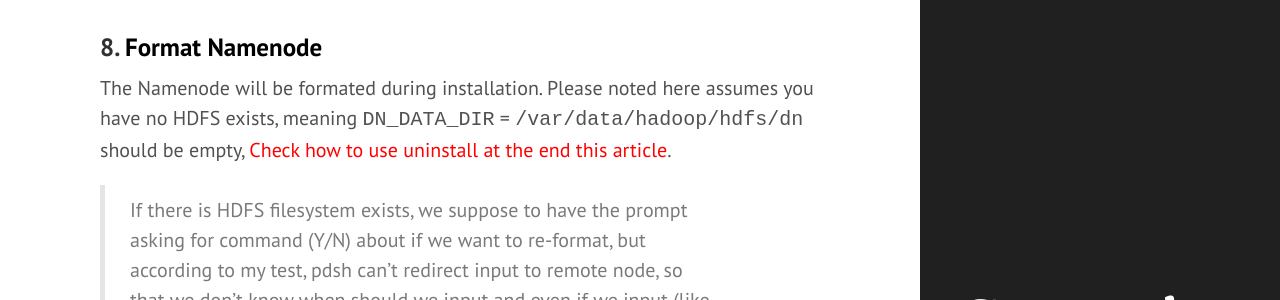
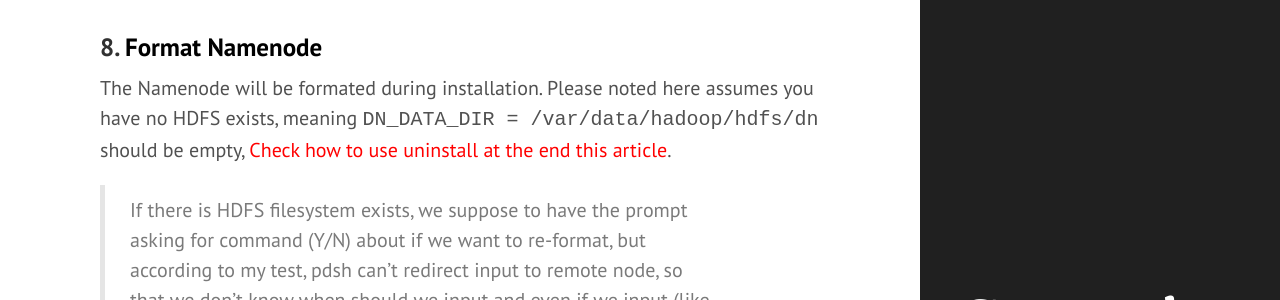
Before and after one commit to legatoo/legatoo.github.io, a Jekyll site: the page built from _posts/2014-11-12-Install-Yarn-on-Ubuntu-Cluster-via-Scripts.md, in a window 1280 px wide and 900 px high, scrolled down 6294 px. Shown: the part 155-455 px from the top of the window. Built offline with Jekyll 4.4.1, drawn with Linux system fonts in a browser that asks for light colours; Markdown is read by kramdown in place of the engine named in the settings.

```diff
--- a/_posts/2014-11-12-Install-Yarn-on-Ubuntu-Cluster-via-Scripts.md
+++ b/_posts/2014-11-12-Install-Yarn-on-Ubuntu-Cluster-via-Scripts.md
@@ -190,7 +190,7 @@
 
 ###8. <a name="format_namenode"><font color="black">Format Namenode</font></a>
 
-The Namenode will be formated during installation. Please noted here assumes you have no HDFS exists, meaning `DN_DATA_DIR` = `/var/data/hadoop/hdfs/dn` should be empty, <a href="#uninstall"><font color="red">Check how to use uninstall at the end this article</font></a>.
+The Namenode will be formated during installation. Please noted here assumes you have no HDFS exists, meaning `DN_DATA_DIR = /var/data/hadoop/hdfs/dn` should be empty, <a href="#uninstall"><font color="red">Check how to use uninstall at the end this article</font></a>.
 
 >If there is HDFS filesystem exists, we suppose to have the prompt asking for command (Y/N) about if we want to re-format, but according to my test, pdsh can't redirect input to remote node, so that we don't know when should we input and even if we input (like ues *yes* command to periodically send yes to stdin), the remote node still can't receive it. As a result, the installation progress will hang there. That's where this assumption comes from.
 
```
